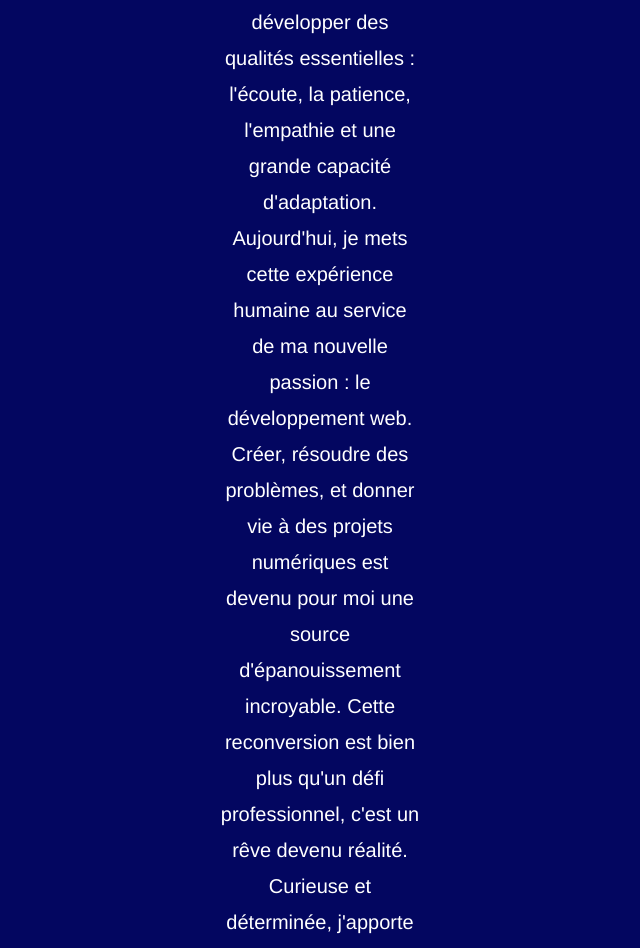
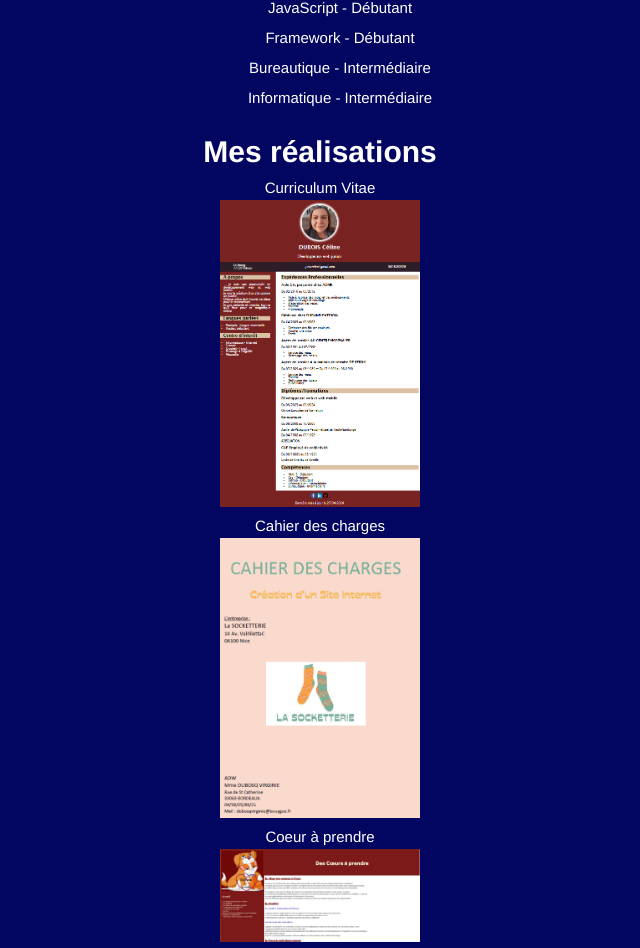
Before and after one commit to Lindsay-Renelle/Mon-portfolio, a Vue app: page / in a window 1280 px wide. Shown: the part 1356-2304 px from the top of the page, without its empty margins (320-960 px from the left). Built offline with nearby package versions, Linux system fonts and the light colour scheme.

Commit message:
modification, ajout modal avec prop

```diff
--- a/src/App.vue
+++ b/src/App.vue
@@ -22,12 +22,12 @@
         <QuiSuisJe/>
         <Competence/>
         <!--Mes réalisations avec modals-->
-        <section class="bloc-centrale">
+        <section class="Bloc-modal">
           <h2> Mes réalisations</h2>
-          <div class="modals-row">
-            <div class="modal-item"><Cv/></div>
-            <div class="modal-item"> <CahierDesCharges/></div>
-            <div class="modal-item"><CoeurAPrendre/></div>
+          <div>
+            <Cv/>
+            <CahierDesCharges/>
+            <CoeurAPrendre/>
           </div>
         </section>
 
@@ -40,7 +40,7 @@
   </div>
 </template>
 
-<script>
+<script setup>
 import Header from './components/Header.vue'
 import QuiSuisJe from './components/QuiSuisJe.vue'
 import Competence from './components/Competence.vue'
@@ -49,20 +49,6 @@ import CahierDesCharges from './components/CahierDesCharges.vue'
 import CoeurAPrendre from './components/CoeurAPrendre.vue'
 import Footer from './components/Footer.vue'
 import Contact from './components/Contact.vue'
-
-export default {
-  name: 'App',
-  components: {
-    Header,
-    QuiSuisJe,
-    Competence,
-    Cv,
-    CahierDesCharges,
-    CoeurAPrendre,
-    Contact,
-    Footer
-  },
-}
 </script>
 
 <style>
@@ -128,47 +114,17 @@ main {
 
 /* Centrage et largeur des sections principales */
 .contenu-principal > * {
-  width: 250px;
+  width: 100%;
   max-width: 1200px;
   margin: 0 auto;
-  padding: 30px;
-
+  padding: 0 auto;
+  box-sizing: border-box;
 }
 
 .bloc-centrale {
   display: flex;
   align-items: center;
   width: 100%;
-}
 
-/*modals*/
-.modal-item {
-  flex: 0 1 100px; /* Ne s'étire pas, garde une base de 300px */
-  height: 150px;
-  padding: 20px;
-  box-sizing: border-box;
-  border-radius: 12px;
-  display: flex;
-  flex-direction: column;
-  align-items: center;
-  justify-content: flex-start;
-  color: white;
-  text-align: center;
-  transition: transform 0.3s ease;
-}
-
-.modals-row {
-  display: flex;
-  gap: 20px;
-  justify-content: center;
-  align-items: flex-start;
-  width: 100%;
-  padding: 20px;
-  box-sizing: border-box;
-}
-
-.modal-item:hover {
-  transform: translateY(-5px);
-  box-shadow: 0 10px 20px rgba(0,0,0,0.3);
 }
 </style>
--- a/src/components/CahierDesCharges.vue
+++ b/src/components/CahierDesCharges.vue
@@ -1,88 +1,39 @@
 <template>
   <div class="modal-item">
-    <h4>Cahier des Charges</h4>
+    <h4>Cahier des charges</h4>
+
     <!-- Image cliquable -->
-    <img src="../assets/img-portfolio/Cahier des charges.png" alt="Image Cahier des charges" class="cahier-image" @click="isOpen = true"/>
+    <img
+      src="../assets/img-portfolio/Cahier des charges.png"
+      alt="Image Cahier des charges"
+      class="cahier-image"
+      @click="isModalOpen = true"
+    />
 
-    <!--Mdale (visible seulement si isOpen est vrai)-->
-    <div v-if="isOpen" class="modal">
-      <div class="modal-content">
-        <span class="close-button" @click="isOpen = false">&times;</span>
-
-         <h4>Cahier des charges</h4>
-        <p>
-          Voici un exemple de cahier des charges que j'ai pu rédiger dans le cadre de ma formation. Il sert à cadrer un projet web
-          en précisant les besoins, les objectifs, les fonctionnalités attendues, et les contraintes techniques.
-        </p>
-
-        <ul>
-          <li>Objectifs du projet</li>
-          <li>Public cible</li>
-          <li>Fonctionnalités principales</li>
-          <li>Technologies envisagées</li>
-        </ul>
-
-        <p>
-          C’est un outil essentiel en début de projet pour bien communiquer entre les parties prenantes et organiser les étapes de
-          réalisation.
-        </p>
-      </div>
-    </div>
+    <!-- Appel de la modal -->
+    <Modal
+      :isOpen="isModalOpen"
+      title="Cahier des charges"
+      message="Exemple de cahier des charges que j'ai rédigé dans le cadre de ma formation. Il sert à cadrer un projet web."
+      @close="isModalOpen = false"
+    />
   </div>
 </template>
 
 <script setup>
+// On importe ref pour gérer une variable réactive
 import { ref } from 'vue'
+// On importe le composant Modal
+import Modal from './Modal.vue'
 
-  const isOpen = ref(false)
+// Variable qui contrôle si la modale est ouverte
+const isModalOpen = ref(false)
+
 </script>
 
-  <style>
+<style scoped>
 .cahier-image {
   width: 200px;
-    margin: 20px auto;
   cursor: pointer;
-    border-radius: 10px;
-    transition: transform 0.3s ease, box-shadow 0.3s ease;
-  }
-
-  .cahier-image:hover {
-    transform: scale(1.05);
-    box-shadow: 0 8px 16px rgba(0, 0, 0, 0.2);
-  }
-
-  .modal {
-    position: fixed;
-    top: 0;
-    left: 0;
-    background: rgba(0, 0, 0, 0.7);
-    width: 100%;
-    height: 100%;
-    display: flex;
-    justify-content: center;
-    align-items: center;
-    z-index: 999;
-  }
-
-  .modal-content {
-    background:#030660;
-    padding: 30px;
-    width: 90%;
-    max-width: 600px;
-    border-radius: 12px;
-    box-shadow: 0 10px 25px rgba(0, 0, 0, 0.3);
-    text-align: left;
-    color: bisque;
-  }
-
-  .close-button {
-    font-size: 28px;
-    float: right;
-    cursor: pointer;
-    color: #888;
-  }
-
-  .close-button:hover {
-    color: #000;
 }
 </style>
--- a/src/components/CoeurAPrendre.vue
+++ b/src/components/CoeurAPrendre.vue
@@ -1,78 +1,39 @@
 <template>
   <div class="modal-item">
     <h4>Coeur à prendre</h4>
-    <!--Image cliquable-->
-    <img src="../assets/img-portfolio/Img-visuel-site.png" alt="Image site" class="site-image" @click = "isOpen = true"/>
 
-    <!--Mdale (visible seulement si isOpen est vrai)-->
-    <div v-if ="isOpen" class ="modal">
-      <div class="modal-content">
-        <span class="close-button" @click="isOpen = false">&times;</span>
-        <h4>Coeur a prendre</h4>
-        <p>
-          Pendant ma formation, j'ai voulu savoir si j'étais capable de mettre en pratique mes cours de html, css, JavaScript
-        </p>
-        <p>
-          J'ai entrepris ce travail entre l'année 2024/2025
-        </p>
-      </div>
-    </div>
+    <!-- Image cliquable -->
+    <img
+      src="../assets/img-portfolio/Img-visuel-site.png"
+      alt="Image Coeur à prendre"
+      class="site-image"
+      @click="isModalOpen = true"
+    />
+
+    <!-- Appel de la modal -->
+    <Modal
+      :isOpen="isModalOpen"
+      title="Coeur à prendre"
+      message="Ce site a été conçu pour mettre en pratique et améliorer mes compétences en développement web."
+      @close="isModalOpen = false"
+    />
   </div>
 </template>
 
+<script setup>
+// On importe ref pour gérer une variable réactive
+import { ref } from 'vue'
+// On importe le composant Modal
+import Modal from './Modal.vue'
 
-<script setup>
-import { ref } from 'vue'
+// Variable qui contrôle si la modale est ouverte
+const isModalOpen = ref(false)
 
-const isOpen = ref(false)
 </script>
 
-<style>
+<style scoped>
 .site-image {
   width: 200px;
-  margin: 20px auto;
   cursor: pointer;
-  border-radius: 10px;
-  transition: transform 0.3s ease, box-shadow 0.3s ease;
-}
-
-.site-image:hover {
-  transform: scale(1.05);
-  box-shadow: 0 8px 16px rgba(0, 0, 0, 0.2);
-}
-
-.modal {
-  position: fixed;
-  top: 0;
-  left: 0;
-  background: rgba(0, 0, 0, 0.7);
-  width: 100%;
-  height: 100%;
-  display: flex;
-  justify-content: center;
-  align-items: center;
-  z-index: 999;
-}
-
-.modal-content {
-  background: #030660;
-  padding: 30px;
-  width: 90%;
-  max-width: 600px;
-  border-radius: 12px;
-  box-shadow: 0 10px 25px rgba(0, 0, 0, 0.3);
-  text-align: left;
-  color: bisque;
-}
-
-.close-button {
-  font-size: 28px;
-  float: right;
-  cursor: pointer;
-  color: #888;
-}
-
-.close-button:hover {
-  color: #000;
 }
 </style>
--- a/src/components/Competence.vue
+++ b/src/components/Competence.vue
@@ -14,12 +14,8 @@
         </section>
 </template>
 
-<script>
 
-</script>
-
-
-<style>
+<style scoped>
 h2 {
     font-size: 2em; /* Augmente la taille du titre */
     font-weight: bold;
--- a/src/components/Contact.vue
+++ b/src/components/Contact.vue
@@ -18,6 +18,11 @@ h2 {
     text-align: center; /* Centre le titre */
     width: 100%;
     margin-top: 15px; /* Espacement entre l’image et le titre */
+}
+
+.contact {
+  margin : auto;
+  padding-top: 30px;
 }
 
 /* SECTION FORMULAIRE */
--- a/src/components/Cv.vue
+++ b/src/components/Cv.vue
@@ -2,86 +2,38 @@
   <div class="modal-item">
     <h4>Curriculum Vitae</h4>
 
-    <!--Image cliquable-->
-    <img src="../assets/img-portfolio/Img-visuel-cv.png" alt="Image CV" class="cv-image" @click = "isOpen = true"/>
+    <!-- Image cliquable -->
+    <img
+      src="../assets/img-portfolio/Img-visuel-cv.png"
+      alt="Image CV"
+      class="cv-image"
+      @click="isModalOpen = true"
+    />
 
-    <!--Mdale (visible seulement si isOpen est vrai)-->
-    <div v-if ="isOpen" class ="modal">
-      <div class="modal-content">
-        <span class="close-button" @click="isOpen = false"> &times;</span>
-
-          <h4>Notions en développement</h4>
-          <p>
-            Je suis actuellement en formation pour devenir développeur front-end. <br>
-            J’apprends les bases du HTML, CSS et JavaScript, et je construis petit à petit mon portfolio.
-          </p>
-
-          <ul class="list">
-            <li>Créer une page web en HTML</li>
-            <li>Styliser avec CSS (couleurs, layout, flexbox)</li>
-            <li>Faire des interactions simples avec JavaScript (ex : bouton, modale)</li>
-          </ul>
-          <p>
-             Mon but est de continuer à progresser, apprendre Vue.js, et créer des projets concrets pour gagner en expérience.
-          </p>
-      </div>
-    </div>
-</div>
+    <!-- Appel de la modal -->
+    <Modal
+      :isOpen="isModalOpen"
+      title="Curriculum Vitae"
+      message="Voici mon CV avec mes compétences en HTML, CSS, JavaScript."
+      @close="isModalOpen = false"
+    />
+  </div>
 </template>
 
 <script setup>
+// On importe ref pour gérer une variable réactive
 import { ref } from 'vue'
+// On importe le composant Modal
+import Modal from './Modal.vue'
 
-// isOpen contrôle l’affichage de la modale
-const isOpen = ref(false)
+// Variable qui contrôle si la modale est ouverte
+const isModalOpen = ref(false)
+
 </script>
 
-
-<style>
+<style scoped>
 .cv-image {
   width: 200px;
   cursor: pointer;
-  border-radius: 10px;
-  transition: transform 0.3s ease, box-shadow 0.3s ease;
-}
-
-.cv-image:hover {
-  transform: scale(1.05);
-  box-shadow: 0 8px 16px rgba(0, 0, 0, 0.2);
-}
-
-.modal {
-  position: fixed;
-  top: 0;
-  left: 0;
-  background-color:#060f91 ;
-  width: 100%;
-  height: 100%;
-  display: flex;
-  justify-content: center;
-  align-items: center;
-  z-index: 999;
-}
-
-.modal-content {
-  background: #030660;
-  padding: 30px;
-  width: 90%;
-  max-width: 600px;
-  border-radius: 12px;
-  box-shadow: 0 10px 25px rgba(0, 0, 0, 0.3);
-  text-align: left;
-  color: bisque;
-}
-
-.close-button {
-  font-size: 28px;
-  float: right;
-  cursor: pointer;
-  color: #888;
-}
-
-.close-button:hover {
-  color: #000;
 }
 </style>
--- /dev/null
+++ b/src/components/Modal.vue
@@ -0,0 +1,41 @@
+<template>
+  <div v-if="isOpen" class="modal">
+    <div class="modal-box">
+      <h4>{{ title }}</h4> <!-- Affiche le titre passé en prop -->
+      <p>{{ message }}</p> <!-- Affiche le message passé en prop -->
+      <button @click="$emit('close')">Fermer</button> <!-- Émet l'événement 'close' pour prévenir le parent -->
+    </div>
+  </div>
+</template>
+
+<script setup>
+// On récupère les props envoyées par le parent
+defineProps({
+  isOpen: Boolean,
+  title: String,
+  message: String
+})
+</script>
+
+<style scoped>
+.modal {
+  position: fixed;
+  top: 0;
+  left: 0;
+  width: 100vw;
+  height: 100vh;
+  background-color: rgba(0, 0, 0, 0.5);
+  display: flex;
+  justify-content: center;
+  align-items: center;
+  z-index: 1000;
+}
+
+.modal-box {
+  background: white;
+  color: black;
+  padding: 20px;
+  max-width: 500px;
+  border: 1px solid #ccc;
+}
+</style>
--- a/src/components/QuiSuisJe.vue
+++ b/src/components/QuiSuisJe.vue
@@ -22,10 +22,6 @@
     </div>
 </template>
 
-
-<script>
-
-</script>
 
 <style>
 .container {
```
Also changed, not shown: src/assets/img-portfolio/Cahier des charges.png. Lines whose indentation alone changed are shown as unchanged.
